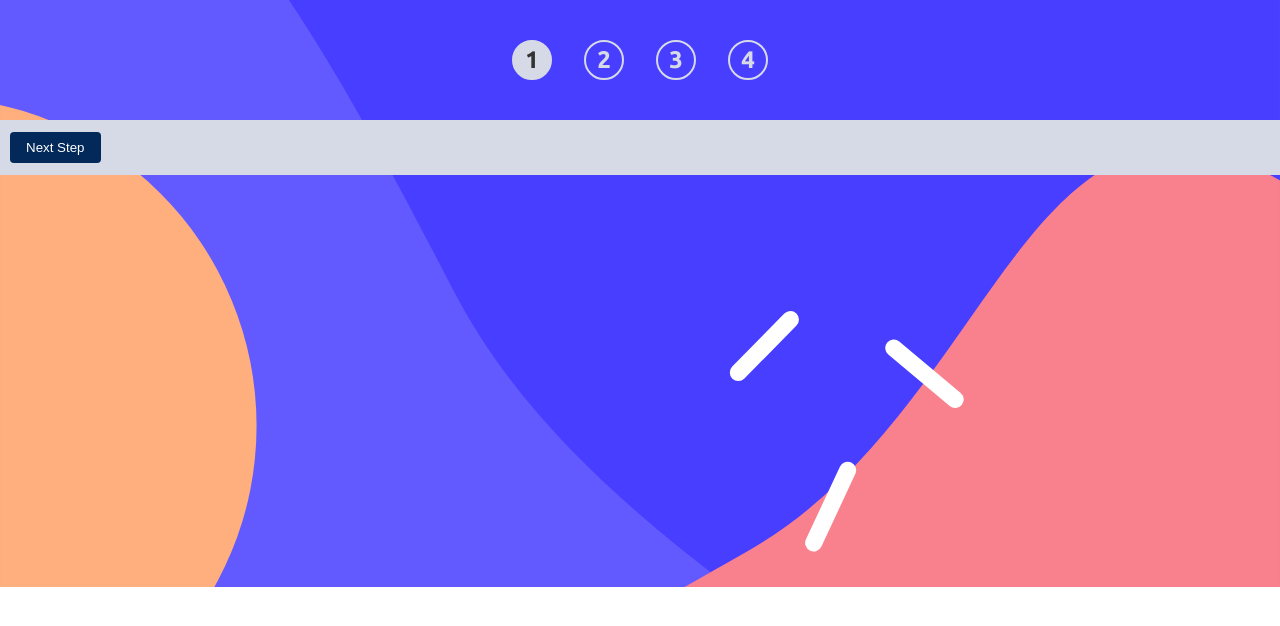
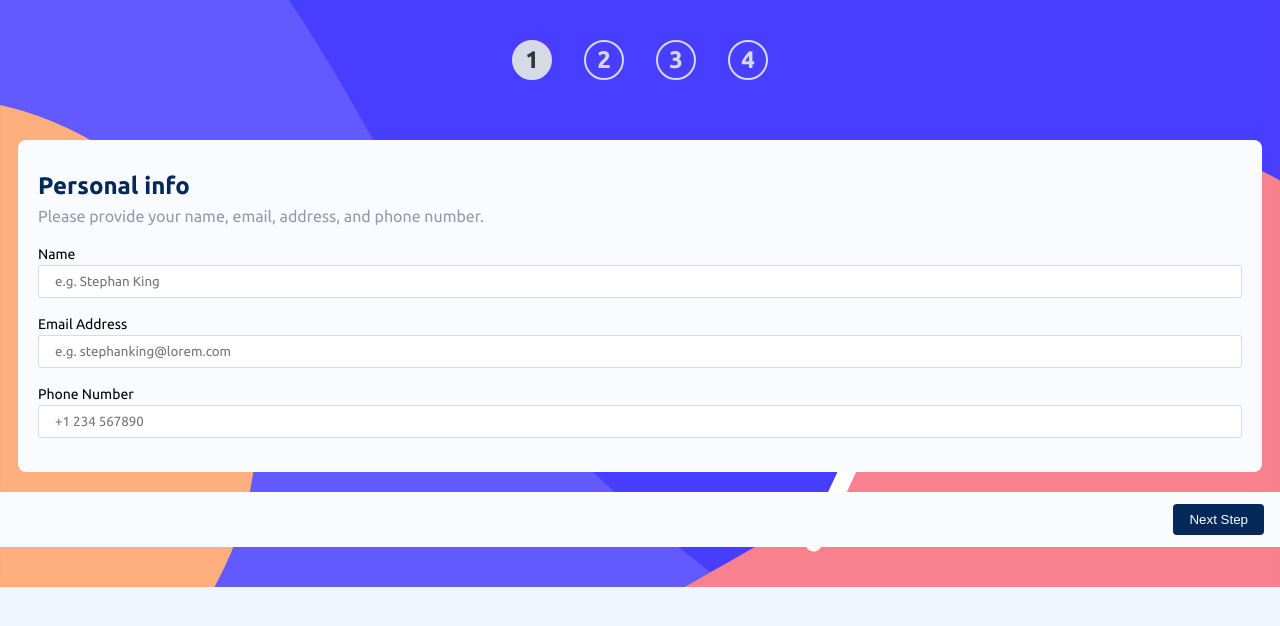
Before and after one commit to Oungseik/vue-multi-steps-form, a Vue app: page / in a window 1280 px wide. Shown: the top 626 px of the page. Built offline with nearby package versions, Linux system fonts and the light colour scheme.

Commit message:
feat: bind value with the answer

```diff
--- a/src/App.vue
+++ b/src/App.vue
@@ -1,9 +1,20 @@
 <template>
   <main>
-    <div class="mobile-sidebar">
-      <img :src="mobileSidebar" />
-    </div>
-    <QuestionSteps :steps="steps" :current="currentStep" />
+    <div class="mobile-sidebar"><img :src="mobileSidebar" /></div>
+    <QuestionSteps :steps="4" :current="currentStep" />
+
+    <form>
+      <template v-if="questionStep">
+        <h2 @click="logger">{{ questionStep.title }}</h2>
+        <p class="desc">{{ questionStep.description }}</p>
+        <template v-if="questionStep.step === 1">
+          <Input v-for="field in questionStep.inputs" :attr="field" />
+        </template>
+
+        <template v-if="questionStep.step === 2"> </template>
+      </template>
+    </form>
+
     <FormNavigator
       :start="start"
       :end="end"
@@ -14,15 +25,16 @@
 </template>
 
 <script>
+import FormNavigator from "./components/FormNavigator.vue"
+import Input from "./components/Input.vue"
 import QuestionSteps from "./components/QuestionSteps.vue"
-import FormNavigator from "./components/FormNavigator.vue"
 
 import mobileSidebar from "./assets/images/bg-sidebar-mobile.svg"
 import questions from "./data/questions.js"
 
 export default {
   name: "App",
-  components: { QuestionSteps, FormNavigator },
+  components: { QuestionSteps, FormNavigator, Input },
   data() {
     return {
       mobileSidebar,
@@ -40,6 +52,14 @@ export default {
         this.currentStep -= 1
       } else if (arg === "confirm") {
       }
+    },
+    logger() {
+      console.log(questions[0])
+    }
+  },
+  computed: {
+    questionStep() {
+      return questions.find((question) => question.step === this.currentStep + 1)
     }
   }
 }
@@ -50,10 +70,28 @@ main {
   min-height: 100vh;
   min-height: 100svh;
   position: relative;
+  background-color: var(--magnolia);
 }
 
 .mobile-sidebar {
   position: absolute;
   width: 100%;
 }
+
+/*Later this will refactor to own component */
+form {
+  margin: 20px 18px;
+  background-color: var(--alabaster);
+  border-radius: 8px;
+  padding: 28px 20px 34px;
+}
+
+h2 {
+  color: var(--primary-marine-blue);
+  font-weight: bold;
+}
+
+.desc {
+  color: var(--cool-gray);
+}
 </style>
--- a/src/components/FormNavigator.vue
+++ b/src/components/FormNavigator.vue
@@ -9,10 +9,6 @@
     <button class="confirm-btn" v-if="current === end" @click="$emit('navigateForm', 'confirm')">
       Confirm
     </button>
-
-    <!-- <button class="back-btn">Go Back</button> -->
-    <!-- <button class="next-btn">Next Step</button> -->
-    <!-- <button class="confirm-btn">Confirm</button> -->
   </div>
 </template>
 
@@ -25,9 +21,9 @@ export default {
 <style scoped>
 .btns-container {
   display: flex;
-  background-color: var(--light-gray);
+  background-color: var(--alabaster);
   justify-content: space-between;
-  padding: 12px 10px;
+  padding: 12px 16px;
 }
 
 button {
@@ -40,15 +36,18 @@ button {
 .back-btn {
   background-color: inherit;
   color: var(--cool-gray);
+  padding: 8px 0;
 }
 
 .next-btn {
   background-color: var(--primary-marine-blue);
   color: white;
+  margin-left: auto;
 }
 
 .confirm-btn {
   background-color: var(--primary-purplish-blue);
   color: #fff;
+  margin-left: auto;
 }
 </style>
--- /dev/null
+++ b/src/components/Input.vue
@@ -0,0 +1,30 @@
+<template>
+  <div>
+    <label :for="attr.id">{{ attr.label }}</label>
+    <input :id="attr.id" :type="attr.type" v-model="attr.value" :placeholder="attr.placeholder" />
+  </div>
+</template>
+
+<script>
+export default {
+  props: ["attr"]
+}
+</script>
+
+<style scoped>
+label {
+  display: block;
+  font-size: 0.875rem;
+  margin-top: 16px;
+}
+
+input {
+  display: block;
+  outline: none;
+  border: 1px solid var(--light-gray);
+  width: 100%;
+  padding: 8px 16px;
+  border-radius: 3px;
+  font-family: inherit;
+}
+</style>
--- /dev/null
+++ b/src/components/Radio.vue
@@ -0,0 +1 @@
+<template></template>
--- a/src/data/questions.js
+++ b/src/data/questions.js
@@ -8,21 +8,24 @@ export default [
         id: "name",
         type: "text",
         label: "Name",
-        placeholder: "e.g. Stephan King"
+        placeholder: "e.g. Stephan King",
+        value: ""
       },
 
       {
         id: "email",
         type: "email",
         label: "Email Address",
-        placeholder: "e.g. stephanking@lorem.com"
+        placeholder: "e.g. stephanking@lorem.com",
+        value: ""
       },
 
       {
         id: "phone",
         type: "text",
         label: "Phone Number",
-        placeholder: "+1 234 567890"
+        placeholder: "+1 234 567890",
+        value: ""
       }
     ]
   },
```
